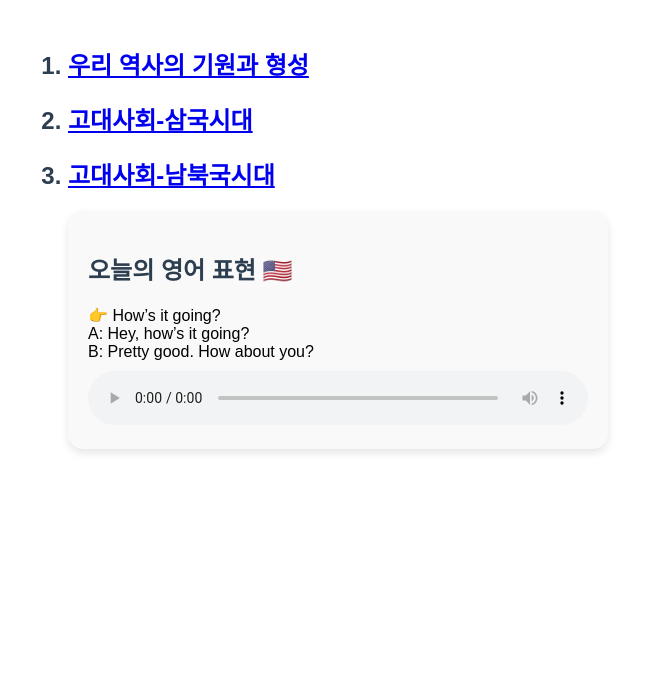
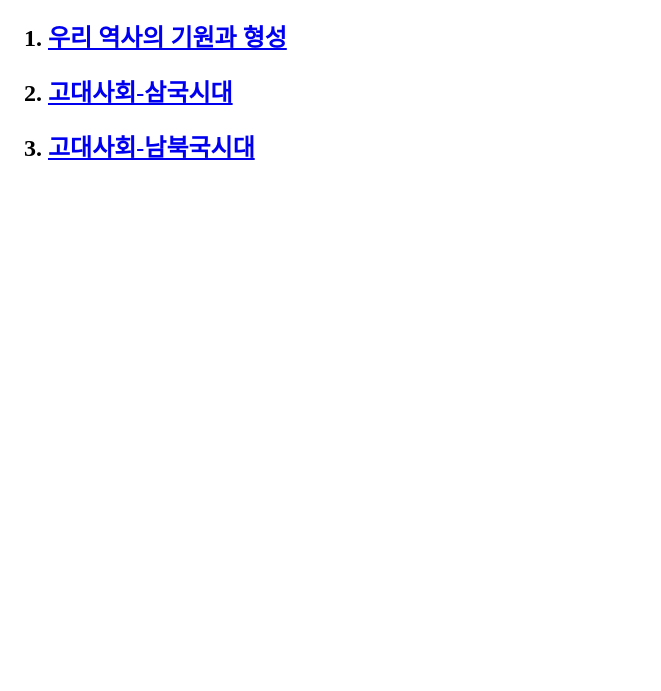
Before and after one commit to qowldn123/JiWoo_note, a plain HTML site: page index.html in a window 1280 px wide. Shown: the part 109-800 px from the top of the page, without its empty margins (0-661 px from the left). Drawn offline with Linux system fonts and the light colour scheme.

Commit message:
Update index.html

```diff
--- a/index.html
+++ b/index.html
@@ -10,73 +10,6 @@
   <h2><li><a href="1.html">우리 역사의 기원과 형성</a></li></h2>
   <h2><li><a href="2.html">고대사회-삼국시대</a></li></h2>
   <h2><li><a href="3.html">고대사회-남북국시대</a></li></h2>
-  <!DOCTYPE html>
-<html lang="ko">
-<head>
-  <meta charset="UTF-8">
-  <title>오늘의 영어 표현</title>
-  <style>
-    body { font-family: Arial, sans-serif; padding: 20px; }
-    .card {
-      background: #f9f9f9;
-      padding: 20px;
-      border-radius: 15px;
-      box-shadow: 0 4px 8px rgba(0,0,0,0.1);
-      max-width: 500px;
-    }
-    h2 { color: #2c3e50; }
-    .expression { font-size: 1.4em; font-weight: bold; margin: 10px 0; }
-    .dialogue { margin: 10px 0; }
-    audio { margin-top: 10px; width: 100%; }
-  </style>
-</head>
-<body>
-  <div class="card">
-    <h2>오늘의 영어 표현 🇺🇸</h2>
-    <div id="expression"></div>
-    <div id="dialogue"></div>
-    <audio id="audio" controls></audio>
-  </div>
-
-  <script>
-    // 요일별 학습 데이터
-    const lessons = {
-      1: {
-        expression: "How’s it going?",
-        dialogue: "A: Hey, how’s it going?<br>B: Pretty good. How about you?",
-        audio: "audio/monday.mp3"
-      },
-      2: {
-        expression: "Is there a coffee shop around here?",
-        dialogue: "A: Excuse me, is there a coffee shop around here?<br>B: Yeah, it’s right across the street.",
-        audio: "audio/tuesday.mp3"
-      },
-      3: {
-        expression: "Can I get a cheeseburger combo?",
-        dialogue: "A: Hi, can I get a cheeseburger combo?<br>B: Sure. Do you want fries with that?",
-        audio: "audio/wednesday.mp3"
-      },
-      4: {
-        expression: "How much is this one?",
-        dialogue: "A: How much is this one?<br>B: That’s 25 bucks.",
-        audio: "audio/thursday.mp3"
-      },
-      5: {
-        expression: "Can’t wait for the weekend!",
-        dialogue: "A: Man, I’m so tired. It’s been a crazy week.<br>B: Same here. Can’t wait for the weekend.",
-        audio: "audio/friday.mp3"
-      }
-    };
-
-    // 오늘 요일 (월=1 ~ 금=5)
-    let day = new Date().getDay();
-    if (day === 0 || day === 6) day = 1; // 주말에는 월요일 자료 보여주기
-
-    const lesson = lessons[day];
-    document.getElementById("expression").innerHTML = "👉 " + lesson.expression;
-    document.getElementById("dialogue").innerHTML = lesson.dialogue;
-    document.getElementById("audio").src = lesson.audio;
-  </script>
 </body>
 </html>
 </ol>
```
